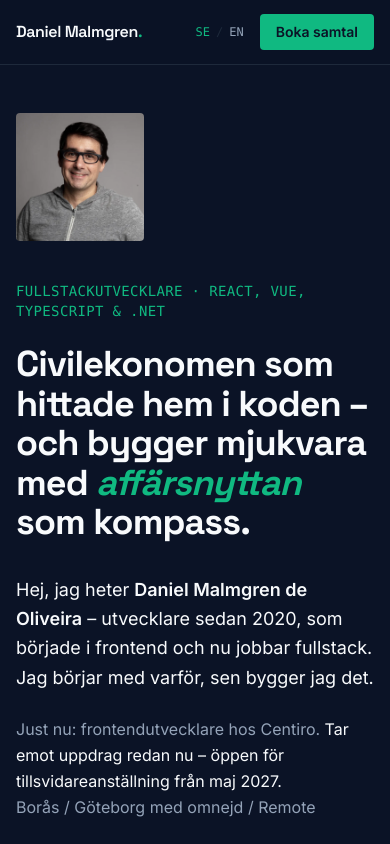
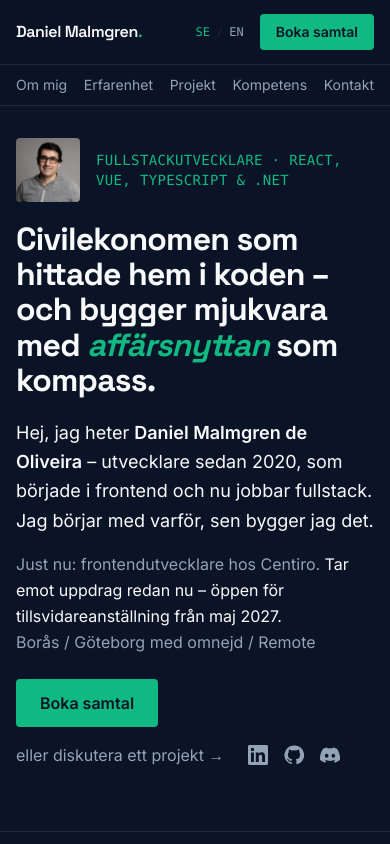
Before and after one commit to therealdanmalmx/danmalm-se, a Next.js app: page / in a window 390 px wide. Shown: the top 844 px of the page. Built offline with nearby package versions, Linux system fonts and the light colour scheme.

Commit message:
feat: mobile section nav and tighter mobile hero
- Second header row with section links on phones
- Larger scroll offsets on phones for the taller header
- Small photo next to the role line on phones so status and CTA fit
  on the first screen

Co-Authored-By: Claude Opus 5.5 <noreply@anthropic.com>

```diff
--- a/src/components/ExperienceList.tsx
+++ b/src/components/ExperienceList.tsx
@@ -60,7 +60,7 @@ function ItemList({ items, t, nested }: { items: Experience[]; t: Content; neste
         <li
           key={item.id}
           id={item.id}
-          className="grid scroll-mt-24 gap-3 py-8 first:pt-0 lg:grid-cols-[11rem_1fr] lg:gap-8"
+          className="grid scroll-mt-32 gap-3 md:scroll-mt-24 py-8 first:pt-0 lg:grid-cols-[11rem_1fr] lg:gap-8"
         >
           <Meta item={item} />
           <div>
--- a/src/components/Header.tsx
+++ b/src/components/Header.tsx
@@ -38,6 +38,18 @@ export function Header({ t }: { t: Content }) {
           </a>
         </div>
       </div>
+      {/* Phones: the same links in a second row that scrolls sideways if it doesn't fit. */}
+      <nav aria-label={t.nav.label} className="border-t border-line md:hidden">
+        <ul className="flex justify-between gap-3 overflow-x-auto px-4 py-2.5 text-sm whitespace-nowrap text-muted [scrollbar-width:none] sm:justify-start sm:gap-6 sm:px-6">
+          {nav.map((item) => (
+            <li key={item.href}>
+              <a href={item.href} className="transition-colors hover:text-ink">
+                {item.label}
+              </a>
+            </li>
+          ))}
+        </ul>
+      </nav>
     </header>
   );
 }
--- a/src/components/Hero.tsx
+++ b/src/components/Hero.tsx
@@ -3,34 +3,33 @@ import { siteConfig } from "@/site.config";
 import type { Content } from "@/content/content";
 import { SocialLinks } from "./SocialLinks";
 
+// On phones the photo shrinks and sits next to the role line, so the status line
+// and the booking button fit on the first screen. From md up: large photo on the right.
 export function Hero({ t }: { t: Content }) {
   const { hero } = t;
+  const photo = { src: "/images/daniel.jpg", alt: hero.photoAlt, width: 576, height: 576, priority: true };
   return (
-    <div id="top" className="mx-auto grid max-w-6xl items-center gap-10 px-4 pt-12 pb-20 sm:px-6 md:grid-cols-[1fr_18rem] md:pt-24 md:pb-28 lg:grid-cols-[1fr_22rem] lg:px-8">
-      <Image
-        src="/images/daniel.jpg"
-        alt={hero.photoAlt}
-        width={576}
-        height={576}
-        priority
-        className="w-32 rounded-sm grayscale-[15%] md:order-2 md:w-full"
-      />
+    <div id="top" className="mx-auto grid max-w-6xl items-center gap-10 px-4 pt-8 pb-16 sm:px-6 md:grid-cols-[1fr_18rem] md:pt-24 md:pb-28 lg:grid-cols-[1fr_22rem] lg:px-8">
+      <Image {...photo} className="hidden w-full rounded-sm grayscale-[15%] md:order-2 md:block" />
       <div className="md:order-1">
-        <p className="font-mono text-sm tracking-wide text-accent uppercase">{t.role}</p>
-        <h1 className="mt-6 font-display text-4xl leading-[1.1] font-bold tracking-tight sm:text-5xl">
+        <div className="flex items-center gap-4">
+          <Image {...photo} className="w-16 shrink-0 rounded-sm grayscale-[15%] md:hidden" />
+          <p className="font-mono text-sm tracking-wide text-accent uppercase">{t.role}</p>
+        </div>
+        <h1 className="mt-5 font-display text-[2rem] leading-[1.1] font-bold tracking-tight sm:text-5xl md:mt-6">
           {hero.headline.before}
           <em className="text-accent">{hero.headline.emphasis}</em>
           {hero.headline.after}
         </h1>
-        <p className="mt-8 max-w-2xl text-lg leading-relaxed sm:text-xl">
+        <p className="mt-5 max-w-2xl text-lg leading-relaxed sm:text-xl md:mt-8">
           {hero.greeting} <strong className="font-semibold">{siteConfig.name}</strong> – {hero.intro}
         </p>
-        <p className="mt-6 max-w-2xl leading-relaxed text-muted">
+        <p className="mt-4 max-w-2xl leading-relaxed text-muted md:mt-6">
           {t.status} <span className="text-ink">{t.availability}</span>
           <br />
           {t.location}
         </p>
-        <div className="mt-10 flex flex-wrap items-center gap-x-6 gap-y-4">
+        <div className="mt-6 flex flex-wrap items-center gap-x-6 gap-y-4 md:mt-10">
           <a
             href={siteConfig.booking.interview}
             className="rounded-sm bg-accent px-6 py-3 font-semibold text-obsidian transition-opacity hover:opacity-90"
--- a/src/components/ProjectList.tsx
+++ b/src/components/ProjectList.tsx
@@ -31,7 +31,7 @@ function CaseStudy({ t, study }: { t: Content; study: NonNullable<Project["caseS
 export function ProjectItem({ t, project }: { t: Content; project: Project }) {
   const newTab = <span className="sr-only"> {t.newTab}</span>;
   return (
-    <li id={project.id} className="grid scroll-mt-24 gap-3 py-8 first:pt-0 lg:grid-cols-[11rem_1fr] lg:gap-8">
+    <li id={project.id} className="grid scroll-mt-32 gap-3 md:scroll-mt-24 py-8 first:pt-0 lg:grid-cols-[11rem_1fr] lg:gap-8">
       <div className="font-mono text-xs leading-relaxed text-muted">
         {project.label && <p className="text-ink">{project.label}</p>}
         {project.url && <p className={project.label ? "" : "text-ink"}>{hostname(project.url)}</p>}
--- a/src/components/Section.tsx
+++ b/src/components/Section.tsx
@@ -8,7 +8,7 @@ type SectionProps = {
 // Editorial layout: numbered label in a side column on desktop, stacked on mobile.
 export function Section({ id, number, label, children }: SectionProps) {
   return (
-    <section id={id} aria-labelledby={`${id}-heading`} className="scroll-mt-20 border-t border-line">
+    <section id={id} aria-labelledby={`${id}-heading`} className="scroll-mt-28 border-t border-line md:scroll-mt-20">
       <div className="mx-auto grid max-w-6xl gap-8 px-4 py-16 sm:px-6 md:grid-cols-[12rem_1fr] md:py-24 lg:px-8">
         <h2 id={`${id}-heading`} className="font-display text-sm tracking-widest text-muted uppercase">
           <span className="text-accent">{number}</span> — {label}
```
